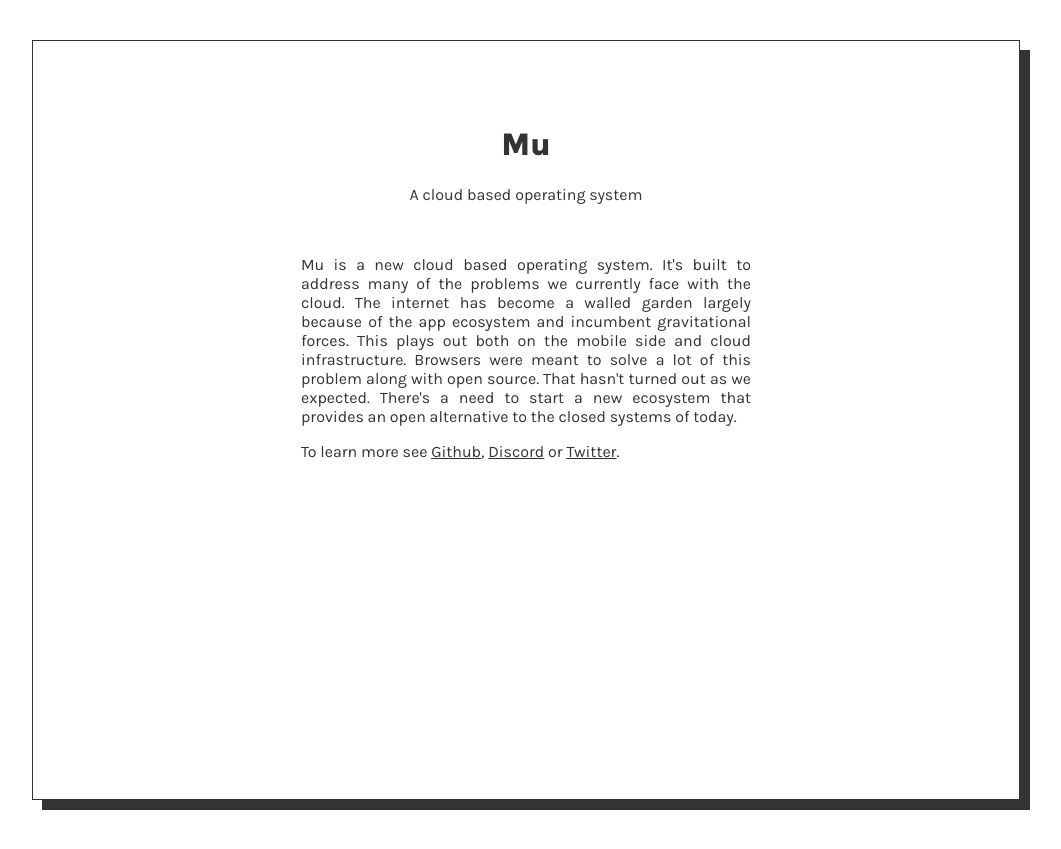
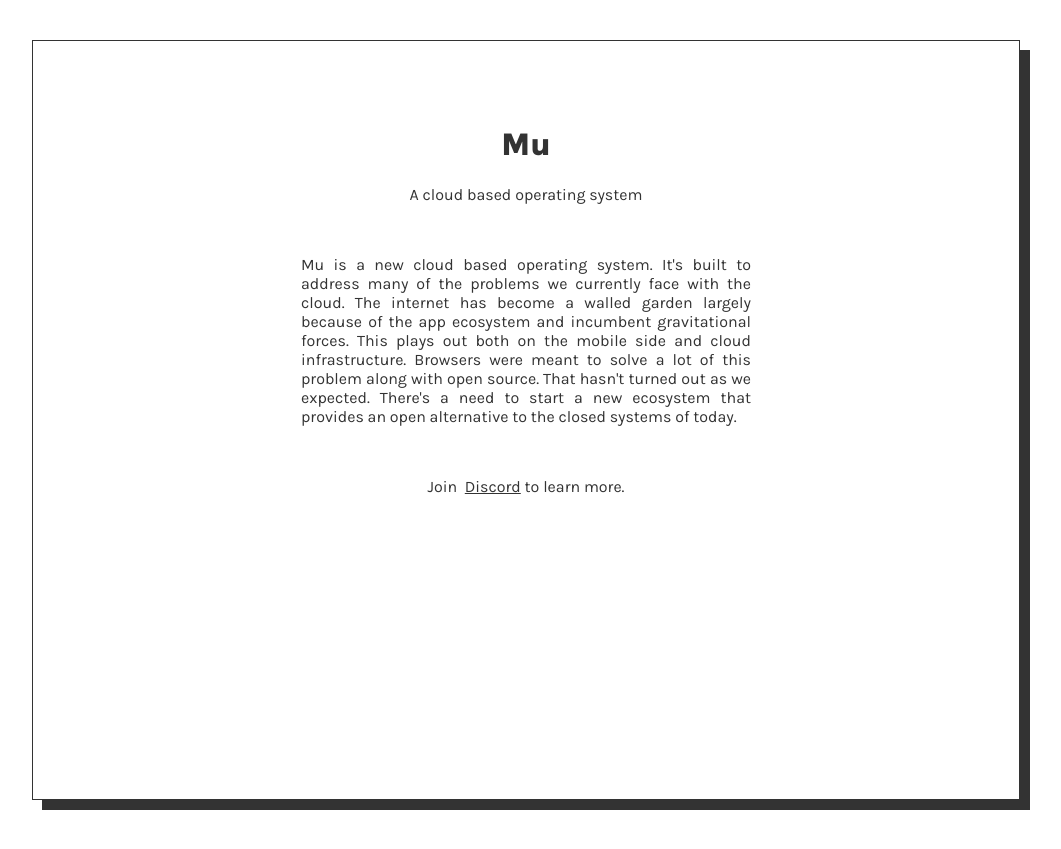
Before and after one commit to muxyz/website, a Jekyll site: the page built from index.md, in a window 1280 px wide. Shown: the top 849 px of the page, without its empty margins (114-1175 px from the left). Built offline with Jekyll 4.4.1, drawn with Linux system fonts in a browser that asks for light colours.

Commit message:
Update index.md

```diff
--- a/index.md
+++ b/index.md
@@ -16,11 +16,10 @@ open source. That hasn't turned out as we expected. There's a need
 to start a new ecosystem that provides an open alternative
 to the closed systems of today.
 </div>
-
+<br>
 <div id="abstract">
-  <p>
-  To learn more see <a href="https://github.com/muxyz">Github</a>,
-  <a href="https://discord.gg/TBR9bRjd6Z">Discord</a> or
-  <a href="https://twitter.com/mudotxyz">Twitter</a>.
+  <p style="text-align: center;">
+    Join&nbsp;
+    <a href="https://discord.gg/TBR9bRjd6Z">Discord</a>&nbsp;to learn more.
   </p>
 </div>
```
